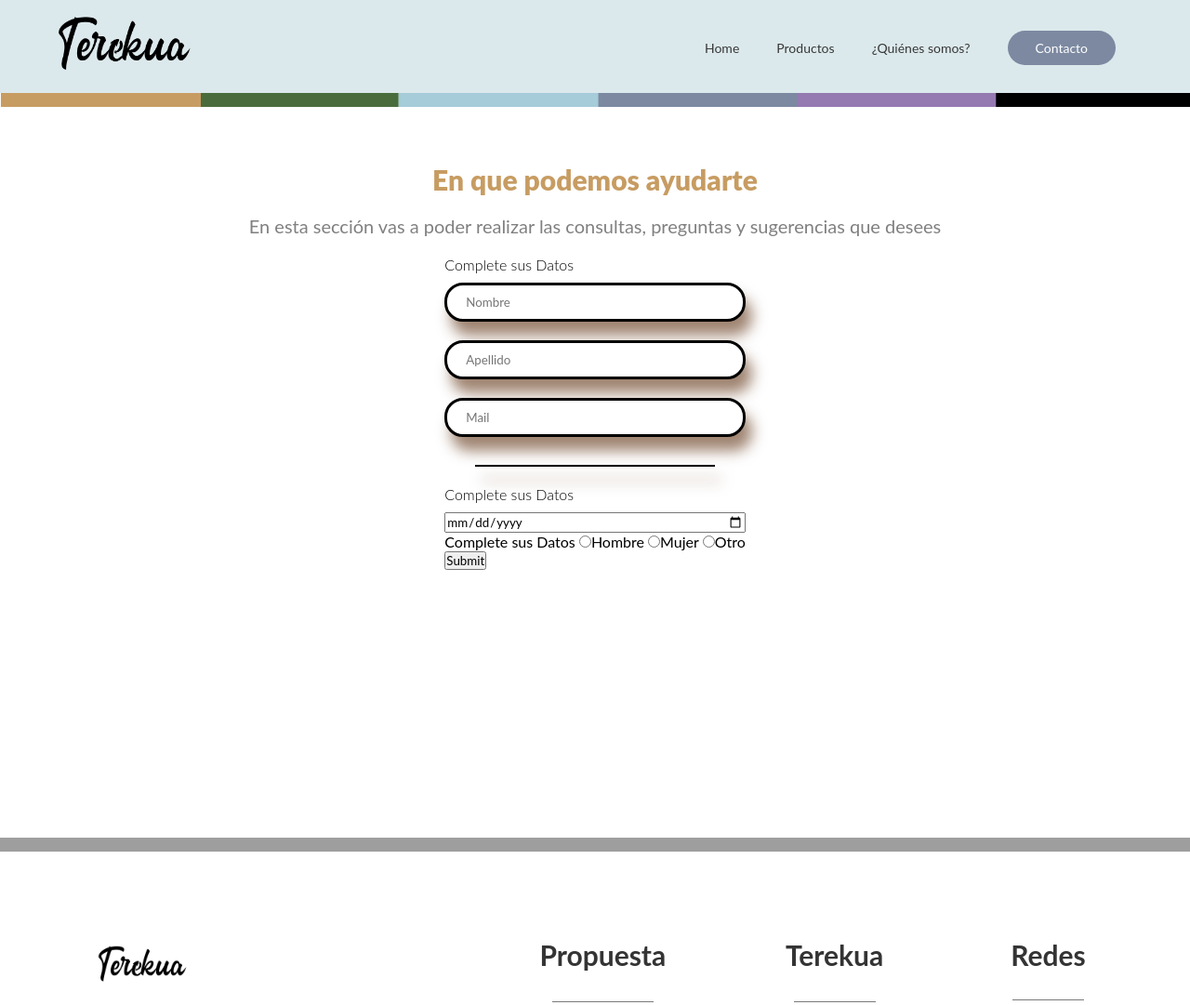
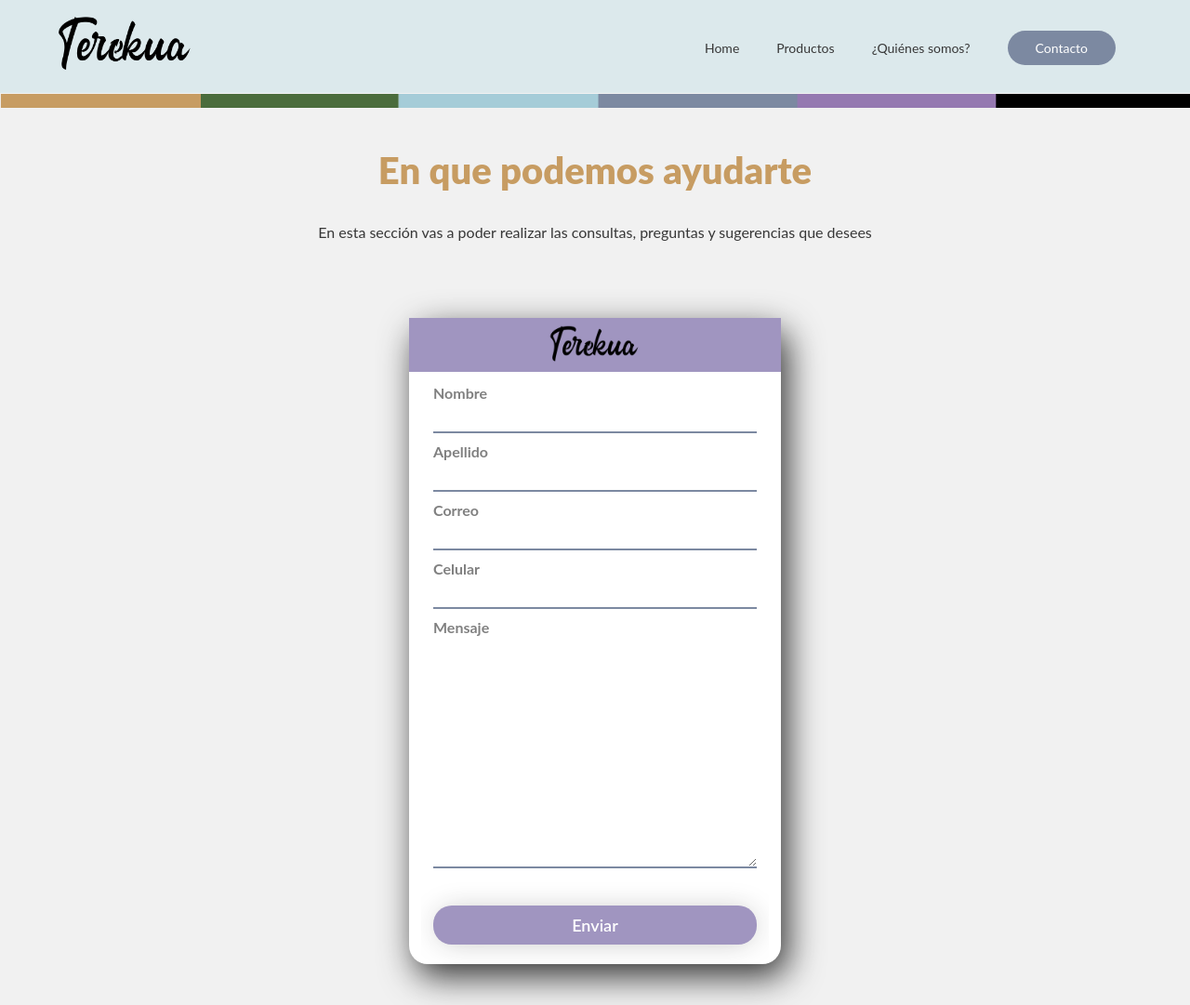
Before and after one commit to SebastianTabbia/Terekua, a website: page contacto.html in a window 1280 px wide. Shown: the top 1081 px of the page at 93% size. Drawn offline with Linux system fonts and the light colour scheme; grey boxes are pictures that could not be loaded.

Commit message:
contacto
se finaliza la seccion

```diff
--- a/contacto.html
+++ b/contacto.html
@@ -37,36 +37,44 @@
     </header>
     <main>
         <div class="container__all" id="container__all">
-
-        <section class="formulario">
+<div class="form-body">
     <img src="./img/barra_Mesa de trabajo 1.png" class="barra" alt="">
                 <div class="titulo">
                     <h1>En que podemos ayudarte</h1>
                     <p>En esta sección vas a poder realizar las consultas, preguntas y sugerencias que desees</p>
                 </div>
-            <form>
-                <div class="input">
-                    <span>Complete sus Datos</span>
-                    <input type="text" placeholder="Nombre" class="casillero">
-                    <input type="text" placeholder="Apellido" class="casillero">
-                    <input type="text" placeholder="Mail" id="" class="casillero">
+            <section class="form-contact">
+                <div class="logo-ctn">
+                    <span>
+                        <img src="./img/logo-01.png" alt="">
+                    </span>
                 </div>
-                <hr class="separador">
-                <div class="input2">
-                    <span>Complete sus Datos</span>
-                    <input type="date" min="1900-01-01">
-                </div>
-                <div class="input3">
-                    <span>Complete sus Datos</span>
-                    <input type="radio" name="sexo" value="1">Hombre
-                    <input type="radio" name="sexo" value="1">Mujer
-                    <input type="radio" name="sexo" value="1">Otro
-                </div>
-                <input type="submit" name="Enviar" id="">
+                <form action="" class="contact">
+
+                    <label for="nombre">Nombre</label>
+                    <input type="text" name="nombre" id="nombre">
+
+                    <label for="apellido">Apellido</label>
+                    <input type="text" name="apellido" id="apellido">
+
+                    <label for="correo">Correo</label>
+                    <input type="text" name="correo" id="correo">
+
+                    <label for="celular">Celular</label>
+                    <input type="text" name="celular" id="celular">
+
+                    <label for="mensaje">Mensaje</label>
+                    <textarea name="mensaje" id="mensaje" cols="30" rows="10"></textarea>
+
+                    <input type="submit" value="Enviar" class="boton">
+
                 </form>
+
             </section>
         </div>
-        <img src="https://res.cloudinary.com/daieukhdg/image/upload/a_hflip/a_360/v1659625514/Terekua/barra_Mesa_de_trabajo_1_lmeo7k.png" class="barra" alt="">
+        </div>
+        <img src="https://res.cloudinary.com/daieukhdg/image/upload/a_hflip/a_360/v1659625514/Terekua/barra_Mesa_de_trabajo_1_lmeo7k.png"
+            class="barra" alt="">
     </main>
     <footer>
         <div class="container_footer">
--- a/scss/paginas/_contacto.scss
+++ b/scss/paginas/_contacto.scss
@@ -1,86 +1,119 @@
-.formulario{
-    height: 800px;
-    width: 100%;
-    margin: auto;
-    margin-top: 100px;
-    display: flex;
-    flex-wrap: wrap;
-    flex-direction: column;
-    align-items: center;
+* {
+    margin: 0;
+    padding: 0;
+    box-sizing: border-box;
 }
 
-.formulario .titulo{
-    margin-top: 60px;
+.form-body {
+    background: #f1f1f1;
+    height: 1000px;
+    margin-top: 100px;
 }
 
-.formulario .titulo h1{
-    font-size: 30px;
+.titulo {
+    display: flex;
+    flex-direction: column;
+    flex-wrap: wrap;
+    justify-content: center;
+    align-items: center;
+    margin-top: 40px;
+    margin-bottom: 40px;
+}
+
+.titulo h1 {
+    font-size: 40px;
     font-weight: 900;
     color: #C79C62;
     text-align: center;
 }
 
-.formulario .titulo p{
-    margin-top: 20px;
-    font-size: 20px;
-    color: grey;
+.titulo p {
+    margin-top: 30px;
+    color: #373737;
     text-align: center;
+    margin-bottom: 40px;
+    line-height: 25px;
 }
 
-.input{
-    width: 100%;
+.form-contact {
+    background-color: #fff;
+    margin: auto;
+    width: 400px;
     display: flex;
     flex-wrap: wrap;
     flex-direction: column;
     justify-content: center;
-    justify-items: center;
+    align-items: center;
+    border-radius: 20px;
+    box-shadow: 7px 13px 37px rgba(0, 0, 0, .8);
 }
 
-.input span{
-    font-size: 16px;
-    font-weight: 300;
-    color:black ;
-    margin-top: 20px;
-    margin-bottom: 10px;
+.logo-ctn {
+    width: 100%;
+    background: #a095c0;
+    overflow: hidden;
 }
 
-.input .casillero{
-    width: 100%;
-    margin-bottom: 20px;
-    border: 3px solid;
-    border-radius: 20px;
-    padding: 10px 0px 10px 20px;
-    color: black;
-    box-shadow: 7px 15px 15px #592a0893;
+.logo-ctn span {
+    display: flex;
+    justify-content: center;
+    align-items: center;
+    margin: auto;
 }
 
-.input2{
-    width: 100%;
-    display: flex;
-    flex-wrap: wrap;
-    flex-direction: column;
-    justify-content: center;
-    justify-items: center;
+.logo-ctn img {
+    width: 100px;
 }
 
-.input2 span{
-    font-size: 16px;
-    font-weight: 300;
-    color:black ;
-    margin-top: 20px;
-    margin-bottom: 10px;
+.contact {
+    padding: .8rem;
+    overflow: hidden;
+    color: grey;
 }
 
-.input2 .casillero{
+.contact label,
+.contact input,
+.contact textarea {
+    display: block;
     width: 100%;
-    margin-bottom: 20px;
-    border-radius: 20px;
-    padding: 10px 0px 10px 20px;
-    color: black;
+    margin-bottom: 8px;
 }
 
-.separador{
-    margin-top: 10px;
-    border: 1px solid;
-    box-shadow: 7px 15px 15px #592a0893;
+.contact label {
+    font-weight: 700;
 }
+
+.contact input:not([type='submit']),
+.contact textarea {
+    border: none;
+    border-bottom: 2px solid #7C89A1;
+    margin-bottom: 10px;
+    font-size: 20px;
+    outline: none;
+    color: grey;
+}
+
+.contact textarea {
+    min-height: 100px;
+}
+
+.boton {
+    display: flex;
+    margin: auto;
+    padding: 10px 40px;
+    margin-top: 40px;
+    font-size: 18px;
+    font-weight: 600;
+    border: none;
+    color: white;
+    background: #a095c0;
+    border-radius: 20px;
+    box-shadow: 1px 1px 30px -5px #20202049;
+    cursor: pointer;
+    transition: box-shadow 500ms;
+}
+
+.boton:hover {
+    background: #83277b;
+    box-shadow: 7px 10px 15px #592a0893;
+}
```
Also changed, not shown: scss/main.css, 1 other file. Lines whose indentation alone changed are shown as unchanged.
